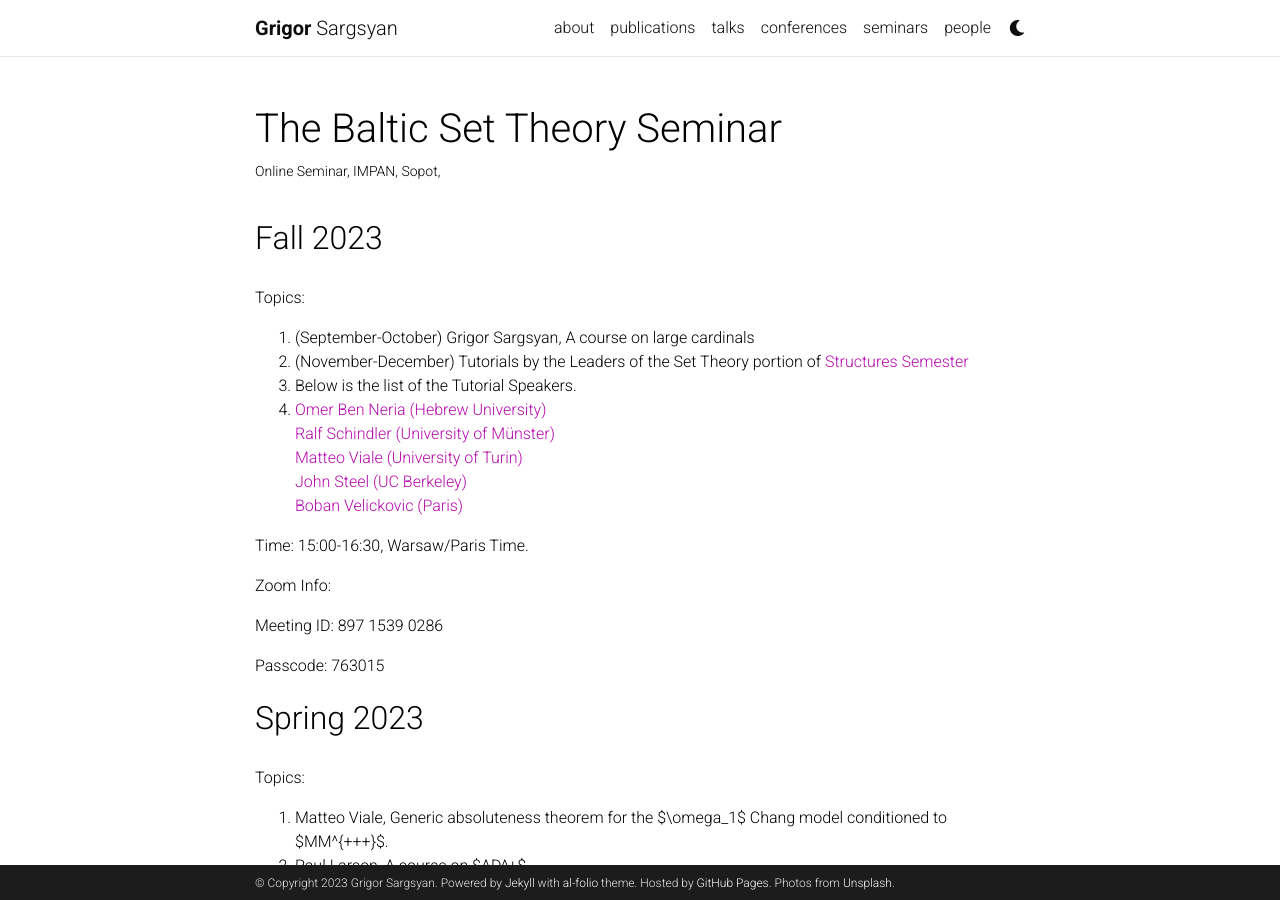
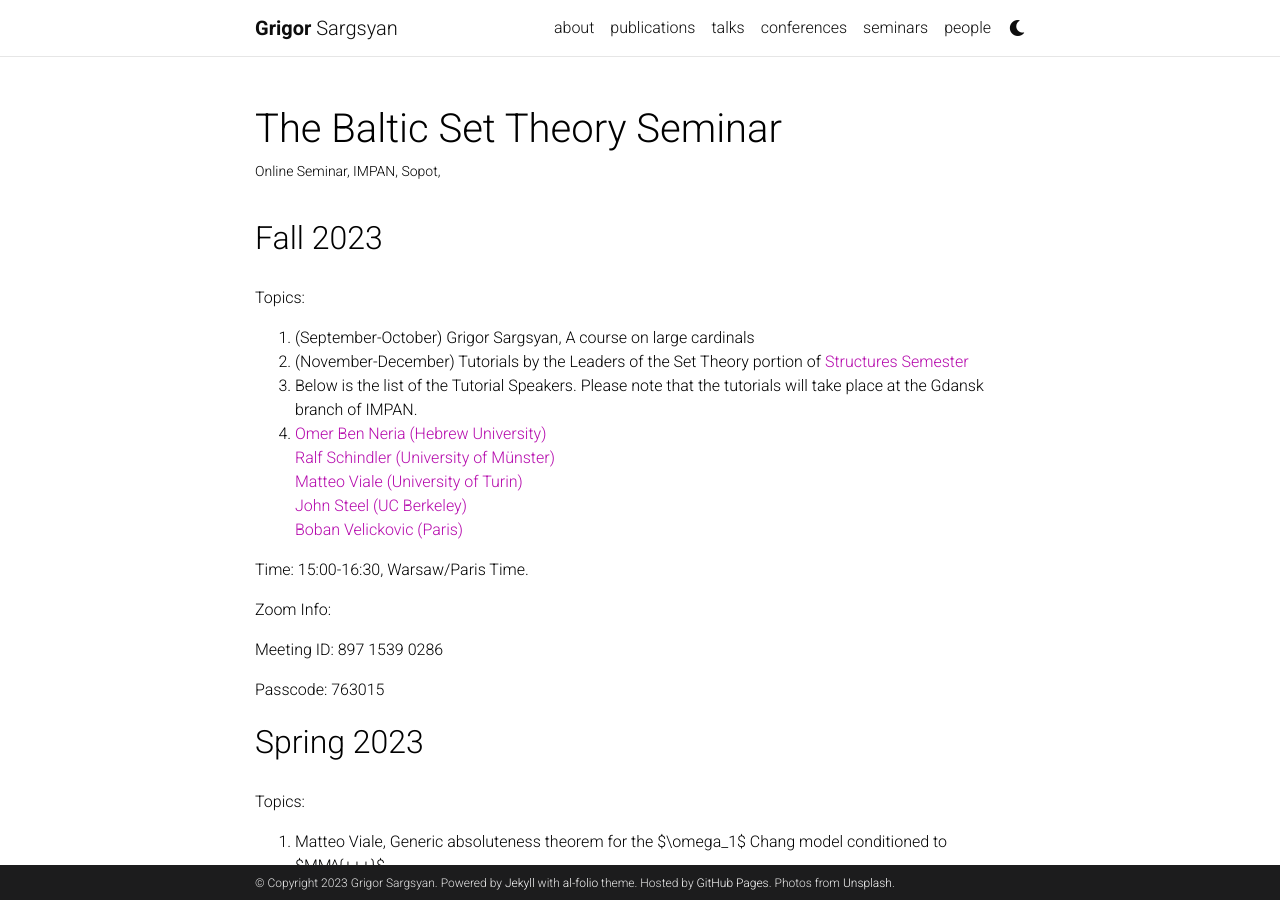
Before and after one commit to grigorsarg/grigorsarg.github.io, a Jekyll site: the page built from _seminars/BST.md, in a window 1280 px wide and 900 px high. Built offline with Jekyll 4.4.1, drawn with Linux system fonts in a browser that asks for light colours; comment, search, counter and statistics services are not loaded; a style sheet for code colours, icons or effects is not loaded.

Commit message:
Update BST.md

```diff
--- a/_seminars/BST.md
+++ b/_seminars/BST.md
@@ -10,7 +10,7 @@ importance: 1
 Topics:
  1. (September-October) Grigor Sargsyan, A course on large cardinals <br>
  2. (November-December) Tutorials by the Leaders of the Set Theory portion of  <a href="https://www.impan.pl/en/activities/banach-center/conferences/23-simons-08">Structures Semester</a> <br>
- 3. Below is the list of the Tutorial Speakers.<br>
+ 3. Below is the list of the Tutorial Speakers. Please note that the tutorials will take place at the Gdansk branch of IMPAN.<br>
  4. <a href="https://math.huji.ac.il/~omerbn/">Omer Ben Neria (Hebrew University) </a><br>
 <a href="http://ivv5hpp.uni-muenster.de/u/rds/">Ralf Schindler (University of Münster)</a> <br>
 <a href="http://www.logicatorino.altervista.org/matteo_viale/">Matteo Viale (University of Turin)</a> <br>
```
